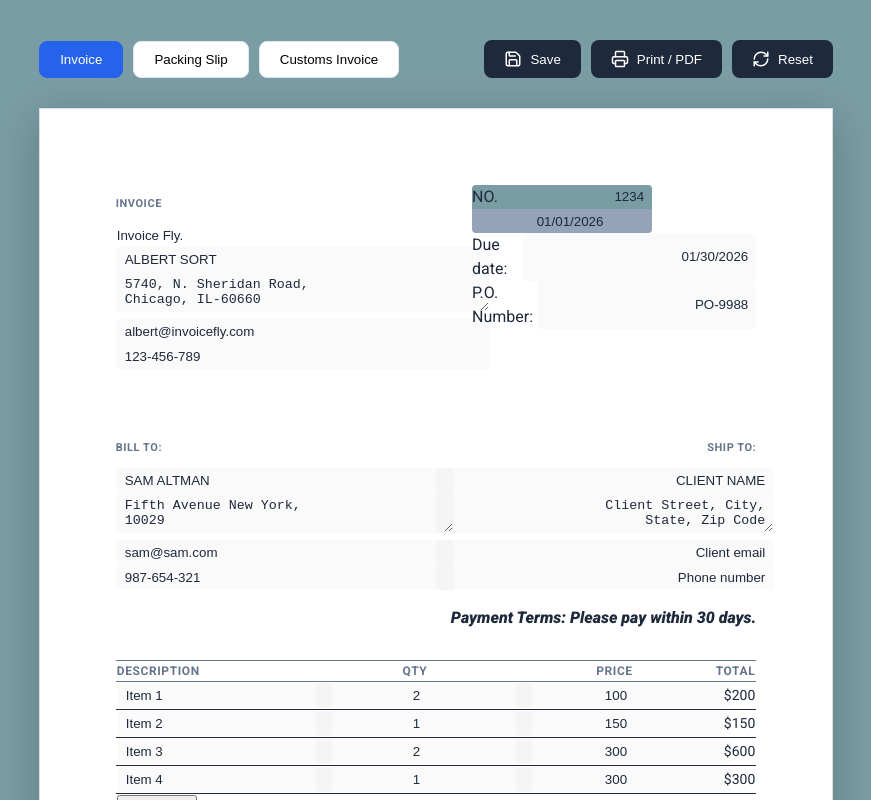
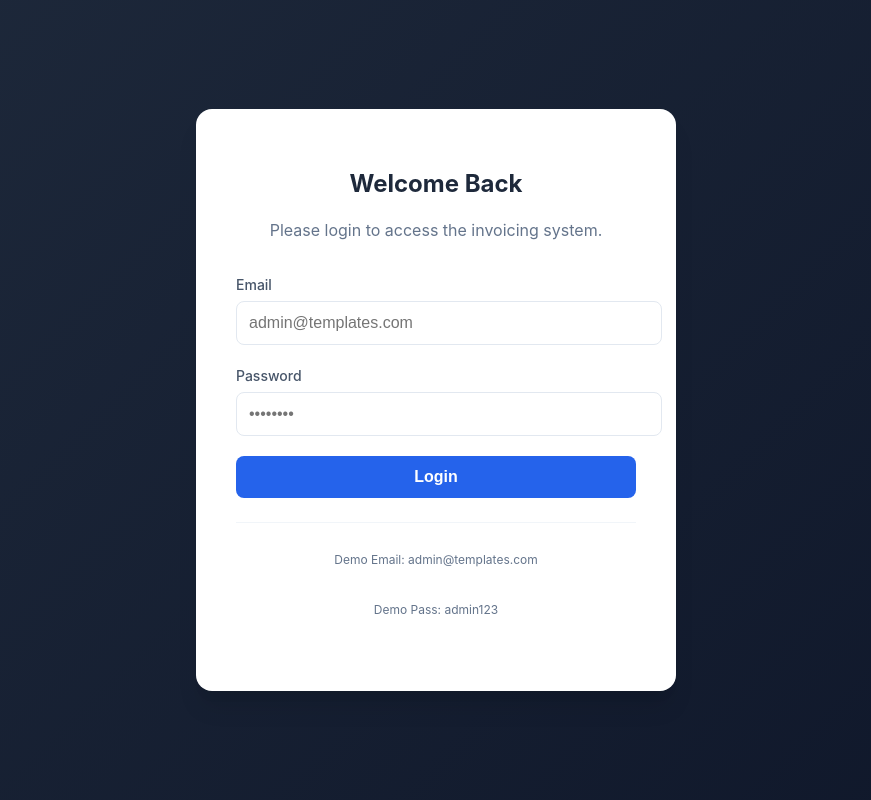
Before and after one commit to jaywalker9701/document-templates, a React (Vite) app: page / in a window 1280 px wide. Shown: the top 800 px of the page, without its empty margins (204-1075 px from the left). Built offline with nearby package versions, Linux system fonts and the light colour scheme.

Commit message:
Feat: Added login system, logo upload, and strictly locked A4 layout

```diff
--- a/src/Templates.css
+++ b/src/Templates.css
@@ -1,11 +1,95 @@
-/* Templates.css */
 .templates-container {
   padding: 40px 20px;
-  background-color: #7a9ca5; /* Matching the invoice background color */
+  background-color: #f1f5f9;
   min-height: 100vh;
   display: flex;
   flex-direction: column;
   align-items: center;
+}
+
+/* Login Screen Styles */
+.login-screen {
+  min-height: 100vh;
+  display: flex;
+  justify-content: center;
+  align-items: center;
+  background: linear-gradient(135deg, #1e293b 0%, #0f172a 100%);
+  font-family: 'Inter', sans-serif;
+}
+
+.login-card {
+  background: white;
+  padding: 40px;
+  border-radius: 16px;
+  box-shadow: 0 20px 25px -5px rgba(0, 0, 0, 0.1), 0 10px 10px -5px rgba(0, 0, 0, 0.04);
+  width: 100%;
+  max-width: 400px;
+  text-align: center;
+}
+
+.login-card h1 {
+  font-size: 24px;
+  font-weight: 700;
+  color: #1e293b;
+  margin-bottom: 8px;
+}
+
+.login-card p {
+  color: #64748b;
+  margin-bottom: 32px;
+}
+
+.form-group {
+  text-align: left;
+  margin-bottom: 20px;
+}
+
+.form-group label {
+  display: block;
+  font-size: 14px;
+  font-weight: 500;
+  color: #475569;
+  margin-bottom: 6px;
+}
+
+.form-group input {
+  width: 100%;
+  padding: 12px;
+  border: 1px solid #e2e8f0;
+  border-radius: 8px;
+  font-size: 16px;
+  transition: all 0.2s;
+}
+
+.form-group input:focus {
+  outline: none;
+  border-color: #3b82f6;
+  box-shadow: 0 0 0 3px rgba(59, 130, 246, 0.1);
+}
+
+.login-btn {
+  width: 100%;
+  padding: 12px;
+  background: #2563eb;
+  color: white;
+  border: none;
+  border-radius: 8px;
+  font-size: 16px;
+  font-weight: 600;
+  cursor: pointer;
+  transition: background 0.2s;
+}
+
+.login-btn:hover {
+  background: #1d4ed8;
+}
+
+.login-footer {
+  margin-top: 24px;
+  font-size: 12px;
+  color: #94a3b8;
+  border-top: 1px solid #f1f5f9;
+  padding-top: 16px;
 }
 
 .templates-header {
@@ -61,7 +145,7 @@
 
 .template-paper {
   width: 210mm;
-  min-height: 297mm;
+  height: 297mm; /* Locked A4 height */
   margin: 0 auto;
   background: white;
   box-shadow: 0 10px 40px rgba(0, 0, 0, 0.2);
@@ -71,6 +155,7 @@
   color: #1e293b;
   border: 1px solid #ddd;
   box-sizing: border-box;
+  overflow: hidden; /* Ensure content doesn't spill over */
 }
 
 @media print {
@@ -88,7 +173,7 @@
     print-color-adjust: exact;
   }
 
-  .templates-header, .site-header, .site-footer, .cookie-consent-banner, .action-btns, .no-print {
+  .templates-header, .site-header, .site-footer, .cookie-consent-banner, .action-btns, .no-print, .login-screen {
     display: none !important;
   }
 
@@ -107,9 +192,9 @@
   .template-paper {
     box-shadow: none !important;
     margin: 0 auto !important;
-    padding: 12mm !important; /* Slightly reduced to prevent cutting */
+    padding: 12mm !important;
     width: 210mm !important;
-    height: 296mm !important; /* 1mm shorter to prevent 2nd page trigger */
+    height: 297mm !important; /* Strictly locked to A4 */
     border: none !important;
     box-sizing: border-box !important;
     position: relative !important;
--- a/src/Templates.jsx
+++ b/src/Templates.jsx
@@ -4,7 +4,12 @@ import { Printer, Download, Save, RefreshCw } from 'lucide-react';
 import './Templates.css';
 
 const Templates = () => {
+  const [isAuthenticated, setIsAuthenticated] = useState(false);
+  const [loginForm, setLoginForm] = useState({ email: '', password: '' });
   const [activeTemplate, setActiveTemplate] = useState('invoice');
+  const [logo, setLogo] = useState(null);
+  const [showMetadataEdit, setShowMetadataEdit] = useState(false);
+
   const [data, setData] = useState({
     invoice: {
       no: '1234',
@@ -112,7 +117,43 @@ const Templates = () => {
     if (saved) {
       setData(JSON.parse(saved));
     }
+    const savedLogo = localStorage.getItem('tenneco_custom_logo');
+    if (savedLogo) {
+      setLogo(savedLogo);
+    }
+    const auth = localStorage.getItem('tenneco_auth');
+    if (auth === 'true') {
+      setIsAuthenticated(true);
+    }
   }, []);
+
+  const handleLogin = (e) => {
+    e.preventDefault();
+    if (loginForm.email === 'admin@templates.com' && loginForm.password === 'admin123') {
+      setIsAuthenticated(true);
+      localStorage.setItem('tenneco_auth', 'true');
+    } else {
+      alert('Invalid credentials');
+    }
+  };
+
+  const handleLogout = () => {
+    setIsAuthenticated(false);
+    localStorage.removeItem('tenneco_auth');
+  };
+
+  const handleLogoUpload = (e) => {
+    const file = e.target.files[0];
+    if (file) {
+      const reader = new FileReader();
+      reader.onloadend = () => {
+        setLogo(reader.result);
+        localStorage.setItem('tenneco_custom_logo', reader.result);
+      };
+      reader.readAsDataURL(file);
+    }
+  };
+
 
   const handleSave = () => {
     localStorage.setItem('tenneco_templates_data', JSON.stringify(data));
@@ -181,12 +222,31 @@ const Templates = () => {
         <div className="invoice-fly-header">
           <div className="invoice-fly-left">
             <p className="invoice-fly-label mb-1">INVOICE</p>
-            <input
-              className="editable-input text-5xl font-medium tracking-tight mb-6"
-              value="Invoice Fly."
-              readOnly
-              style={{ padding: 0, background: 'none' }}
-            />
+            <div className="mb-6 relative group">
+              {logo ? (
+                <div className="relative">
+                  <img src={logo} alt="Logo" className="max-h-24 object-contain" />
+                  <button
+                    className="no-print absolute -top-2 -right-2 bg-red-500 text-white rounded-full p-1 opacity-0 group-hover:opacity-100 transition-opacity"
+                    onClick={() => { setLogo(null); localStorage.removeItem('tenneco_custom_logo'); }}
+                  >
+                    ×
+                  </button>
+                </div>
+              ) : (
+                <input
+                  className="editable-input text-5xl font-medium tracking-tight"
+                  value="Invoice Fly."
+                  readOnly
+                  style={{ padding: 0, background: 'none' }}
+                />
+              )}
+              <label className="no-print block mt-2 text-xs text-blue-600 cursor-pointer hover:underline">
+                Upload Logo
+                <input type="file" className="hidden" accept="image/*" onChange={handleLogoUpload} />
+              </label>
+            </div>
+
             <div className="invoice-fly-company-info">
               <input className="editable-input font-bold" value={d.from.name} onChange={e => updateNestedField('invoice', 'from', 'name', e.target.value)} />
               <textarea className="editable-input" rows="2" value={d.from.address} onChange={e => updateNestedField('invoice', 'from', 'address', e.target.value)} />
@@ -577,6 +637,47 @@ const Templates = () => {
     );
   };
 
+  if (!isAuthenticated) {
+    return (
+      <div className="login-screen">
+        <Helmet>
+          <title>Login - Document Templates</title>
+        </Helmet>
+        <div className="login-card">
+          <h1>Welcome Back</h1>
+          <p>Please login to access the invoicing system.</p>
+          <form onSubmit={handleLogin}>
+            <div className="form-group">
+              <label>Email</label>
+              <input
+                type="email"
+                required
+                value={loginForm.email}
+                onChange={e => setLoginForm({...loginForm, email: e.target.value})}
+                placeholder="admin@templates.com"
+              />
+            </div>
+            <div className="form-group">
+              <label>Password</label>
+              <input
+                type="password"
+                required
+                value={loginForm.password}
+                onChange={e => setLoginForm({...loginForm, password: e.target.value})}
+                placeholder="••••••••"
+              />
+            </div>
+            <button type="submit" className="login-btn">Login</button>
+          </form>
+          <div className="login-footer">
+            <p>Demo Email: admin@templates.com</p>
+            <p>Demo Pass: admin123</p>
+          </div>
+        </div>
+      </div>
+    );
+  }
+
   return (
     <div className="templates-container">
       <Helmet>
@@ -613,13 +714,8 @@ const Templates = () => {
           <button className="action-btn" onClick={handlePrint}>
             <Printer size={18} /> Print / PDF
           </button>
-          <button className="action-btn" onClick={() => {
-            if(window.confirm('Reset all data to default?')) {
-              localStorage.removeItem('tenneco_templates_data');
-              window.location.reload();
-            }
-          }}>
-            <RefreshCw size={18} /> Reset
+          <button className="action-btn text-red-400" onClick={handleLogout}>
+            Logout
           </button>
         </div>
       </div>
```
